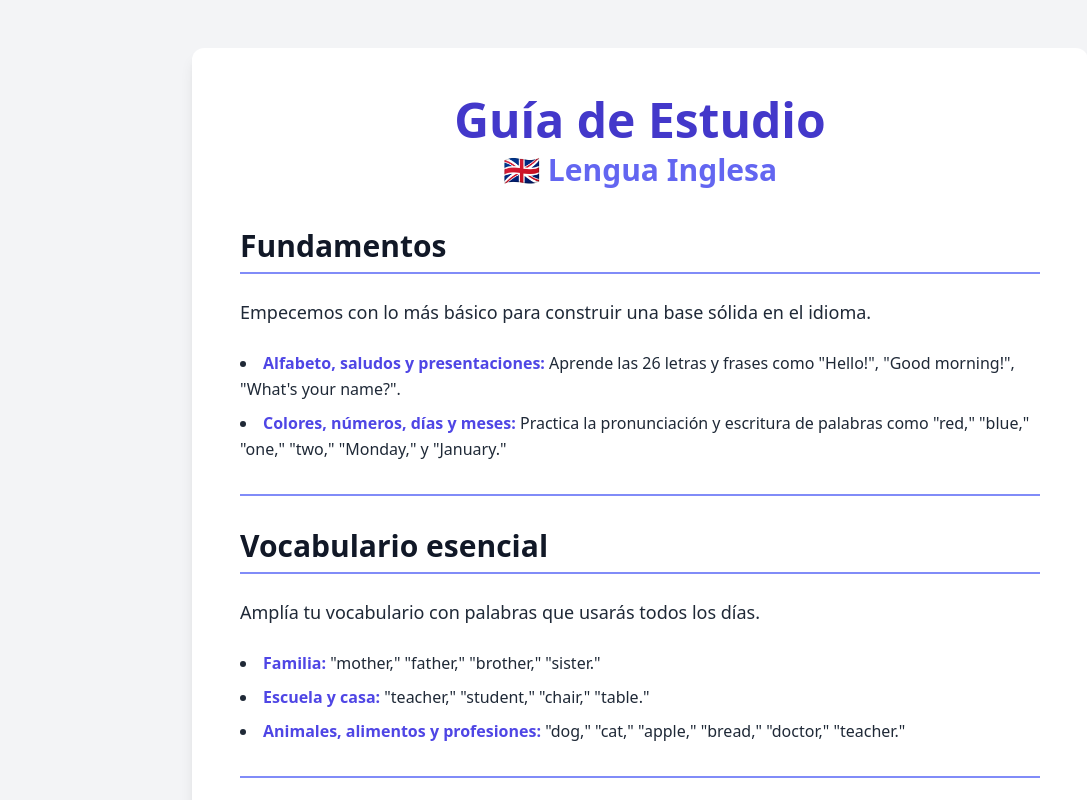
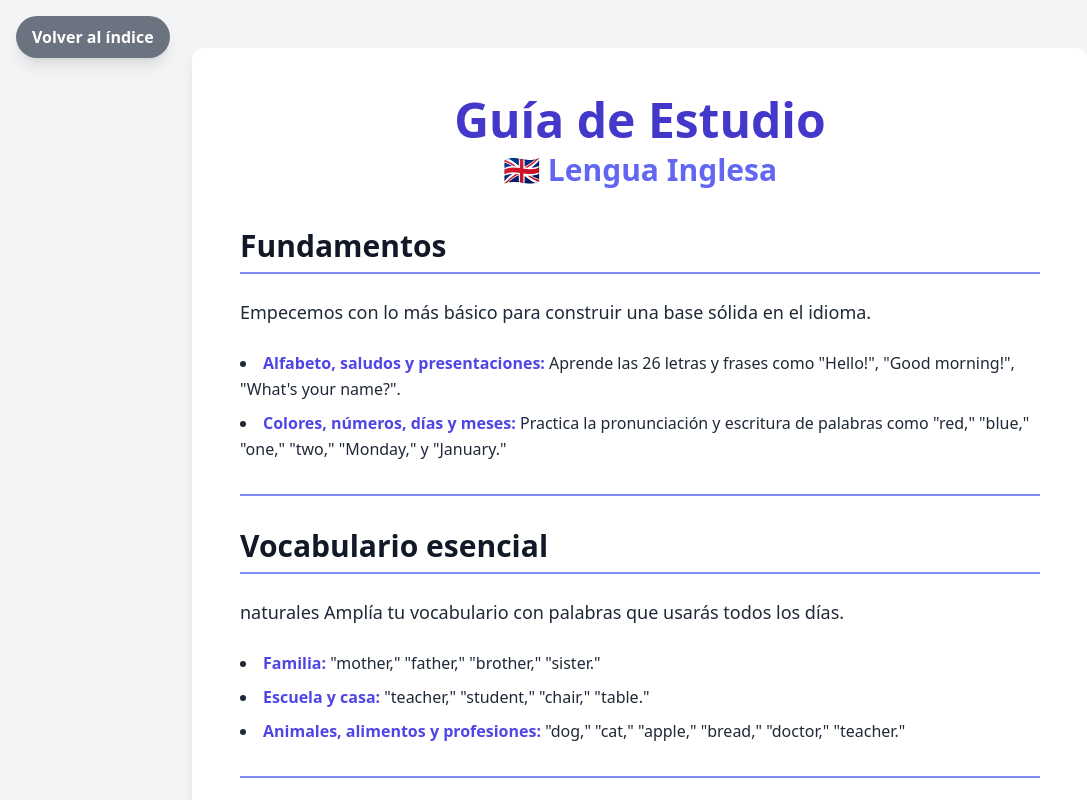
Before and after one commit to Dapardoc/dapardoc.github.io, a plain HTML site: page AMPLIACION/ingles.html in a window 1280 px wide. Shown: the top 800 px of the page, without its empty margins (0-1087 px from the left). Drawn offline with nearby package versions, Linux system fonts and the light colour scheme.

Commit message:
update Ingles

```diff
--- a/AMPLIACION/ingles.html
+++ b/AMPLIACION/ingles.html
@@ -8,7 +8,10 @@
   <script src="https://cdn.tailwindcss.com"></script>
 </head>
 <body class="bg-gray-100 text-gray-800 font-sans leading-relaxed">
-
+  <!-- Botón para volver al índice -->
+  <a href="../" class="fixed top-4 left-4 z-10 bg-gray-500 hover:bg-gray-600 text-white font-bold py-2 px-4 rounded-full shadow-lg transition-transform transform hover:scale-110">
+    <i class="fas fa-arrow-left"></i> Volver al índice
+  </a>
   <!-- Contenedor principal de la guía de estudio -->
   <div class="container mx-auto p-6 lg:p-12 max-w-4xl bg-white rounded-xl shadow-lg my-8 md:my-12">
 
@@ -41,7 +44,7 @@
       <h3 class="text-2xl lg:text-3xl font-bold text-gray-900 border-b-2 border-indigo-400 pb-2 mb-4">
         Vocabulario esencial
       </h3>
-      <p class="text-lg">
+      <p class="text-lg">naturales
         Amplía tu vocabulario con palabras que usarás todos los días.
       </p>
       <ul class="list-disc list-inside space-y-2">
```
